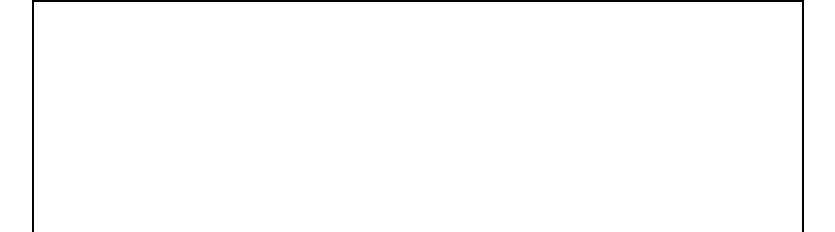
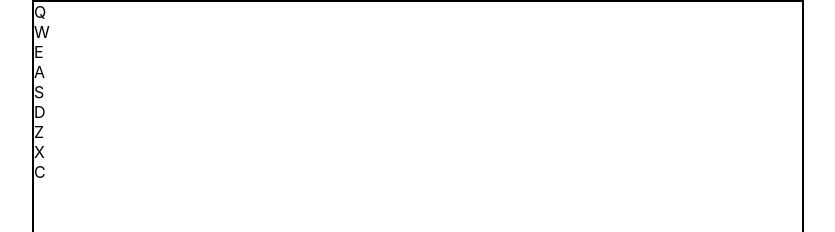
Before and after one commit to ninebarb4/drum-machine, a React (Create React App) app: page / in a window 1280 px wide. Shown: the top 232 px of the page, without its empty margins (222-1057 px from the left). Built offline with nearby package versions, Linux system fonts and the light colour scheme.

Commit message:
add DrumPad component with letters

```diff
--- a/src/DrumMachine.js
+++ b/src/DrumMachine.js
@@ -1,11 +1,12 @@
 import React from 'react';
 import './appWrapper.css';
+import DrumPad from './DrumPad';
 
 
 export default function DrumMachine() {
     return (
         <div id="drum-machine">
-
+            <DrumPad />
         </div>
     )
 }
--- /dev/null
+++ b/src/DrumPad.js
@@ -0,0 +1,17 @@
+import React from 'react'
+
+export default function DrumPad() {
+    return (
+        <div id="drum-pad-wrapper">
+            <div className="drum-pad">Q</div>
+            <div className="drum-pad">W</div>
+            <div className="drum-pad">E</div>
+            <div className="drum-pad">A</div>
+            <div className="drum-pad">S</div>
+            <div className="drum-pad">D</div>
+            <div className="drum-pad">Z</div>
+            <div className="drum-pad">X</div>
+            <div className="drum-pad">C</div>
+        </div>
+    )
+}
```
